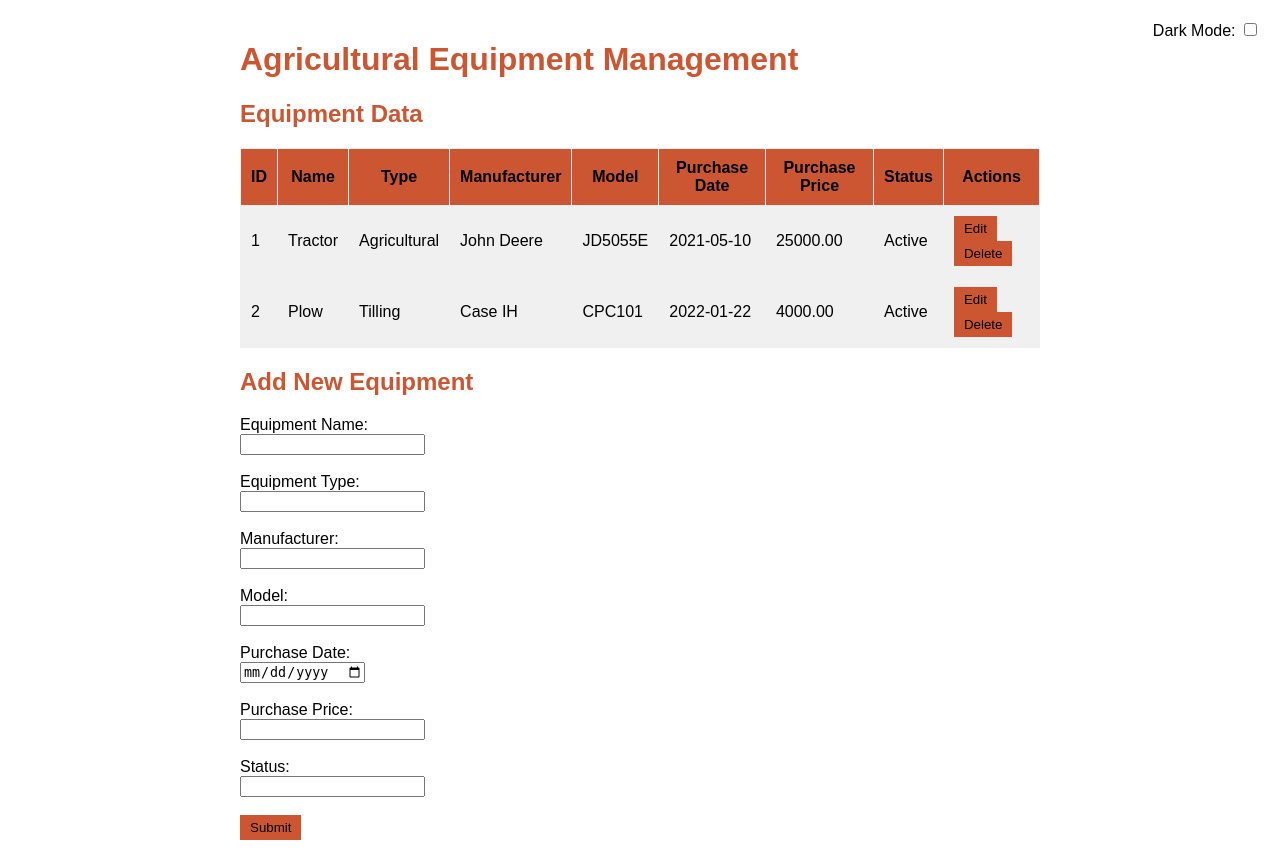
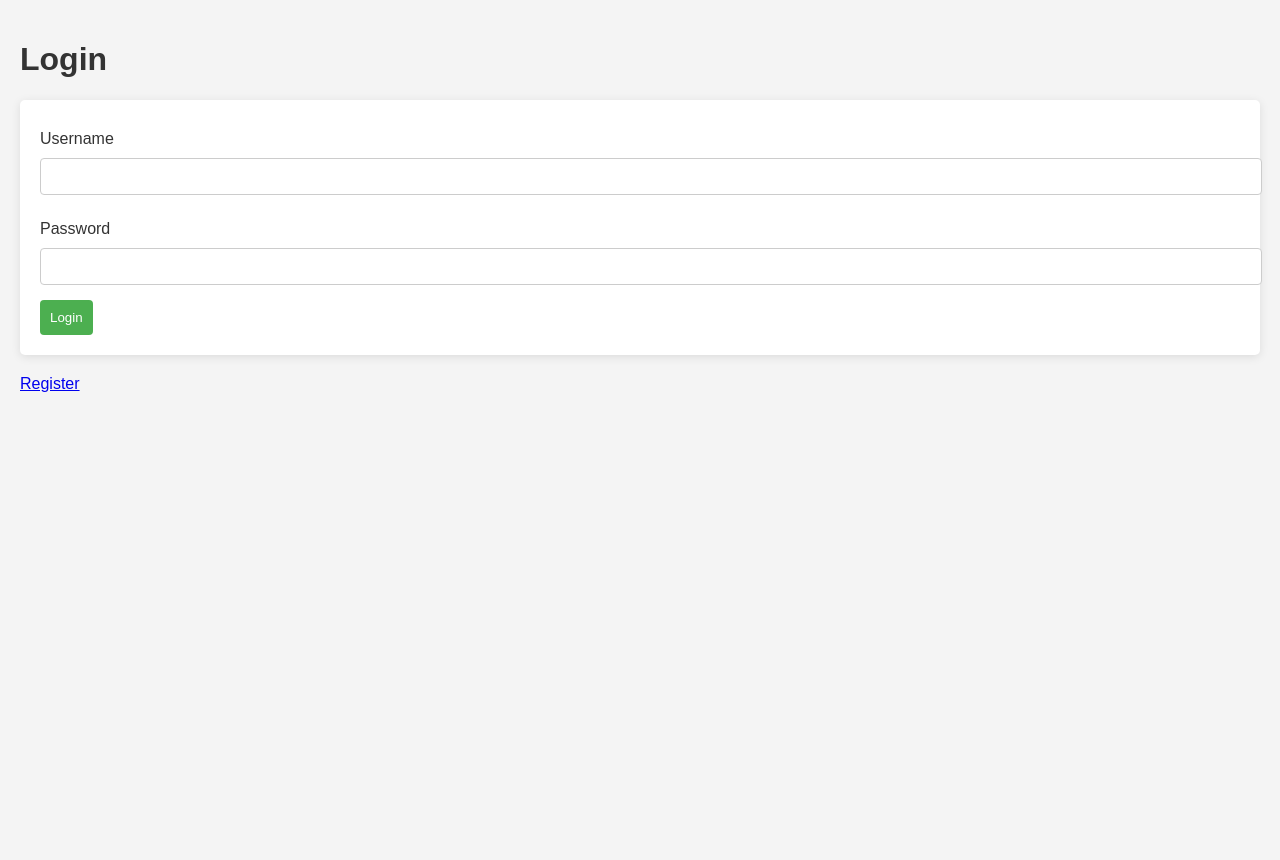
Before and after one commit to Shree-Pai/DBMS, a Flask app: page / in a window 1280 px wide. After the commit the page ends 392 px from the top, so only its background shows below. Run offline with Flask 3, Linux system fonts and the light colour scheme; data comes from the database, SQL or seed files in the repository; both versions use the stored data as it was after the commit.

Commit message:
added login and registration

```diff
--- a/app.py
+++ b/app.py
@@ -1,96 +1,159 @@
-from flask import Flask, render_template, request, redirect
+from flask import Flask, render_template, request, redirect, url_for, session, flash
 import mysql.connector
+from werkzeug.security import generate_password_hash, check_password_hash
 
 app = Flask(__name__)
+app.secret_key = 'your_secret_key'  # Required to use session
 
-# MySQL database connection
+# Database connection
 def get_db_connection():
     return mysql.connector.connect(
         host="localhost",
         username="root",
-        password="",
+        password="",  # Set your MySQL password
         database="agricultureequipment"
     )
 
-# Home route to display data and handle form submission
-@app.route('/', methods=['GET', 'POST'])
+# Route for the home page (Login Page)
+@app.route('/')
 def index():
-    conn = get_db_connection()
-    cursor = conn.cursor()
+    return render_template('login.html')
 
-    # Handle form submission (POST request)
+# Route for the registration page
+@app.route('/register', methods=['GET', 'POST'])
+def register():
     if request.method == 'POST':
+        username = request.form['username']
+        password = request.form['password']
+        hashed_password = generate_password_hash(password)  # Hashing the password for security
+
+        # Save user to the database
+        db = get_db_connection()
+        cursor = db.cursor()
+        cursor.execute("INSERT INTO users (username, password) VALUES (%s, %s)", (username, hashed_password))
+        db.commit()
+        cursor.close()
+        db.close()
+
+        flash('Registration successful! You can now login.', 'success')
+        return redirect(url_for('index'))
+
+    return render_template('register.html')
+
+# Route for login
+@app.route('/login', methods=['POST'])
+def login():
+    username = request.form['username']
+    password = request.form['password']
+
+    db = get_db_connection()
+    cursor = db.cursor()
+    cursor.execute("SELECT * FROM users WHERE username = %s", (username,))
+    user = cursor.fetchone()
+    cursor.close()
+    db.close()
+
+    if user and check_password_hash(user[2], password):  # Assuming password is in 2nd column
+        session['user_id'] = user[0]  # Store user ID in session
+        session['username'] = user[1]  # Store username in session
+        return redirect(url_for('equipment_details'))  # Redirect to equipment details
+    else:
+        flash('Login failed. Check your username or password.', 'danger')
+        return redirect(url_for('index'))
+
+# Route for the equipment details page
+@app.route('/equipment_details', methods=['GET', 'POST'])
+def equipment_details():
+    if 'user_id' not in session:
+        return redirect(url_for('index'))  # Redirect to login if not logged in
+
+    db = get_db_connection()
+    cursor = db.cursor()
+
+    if request.method == 'POST':
+        # Insert new equipment data
         name = request.form['name']
-        type = request.form['type']
+        type_ = request.form['type']
         manufacturer = request.form['manufacturer']
         model = request.form['model']
         purchase_date = request.form['purchase_date']
         purchase_price = request.form['purchase_price']
         status = request.form['status']
 
-        # Insert data into the 'equipment' table
-        sql = "INSERT INTO equipment (name, type, manufacturer, model, purchase_date, purchase_price, status) VALUES (%s, %s, %s, %s, %s, %s, %s)"
-        val = (name, type, manufacturer, model, purchase_date, purchase_price, status)
-        cursor.execute(sql, val)
-        conn.commit()
+        cursor.execute("""
+            INSERT INTO equipment (name, type, manufacturer, model, purchase_date, purchase_price, status)
+            VALUES (%s, %s, %s, %s, %s, %s, %s)
+        """, (name, type_, manufacturer, model, purchase_date, purchase_price, status))
+        db.commit()
+        flash('Equipment added successfully!', 'success')
 
-        return redirect('/')
-
-    # Fetch data from the 'equipment' table (GET request)
+    # Fetch all equipment data
     cursor.execute("SELECT * FROM equipment")
     equipment_data = cursor.fetchall()
+    cursor.close()
+    db.close()
 
+    return render_template('equipment_details.html', equipment=equipment_data, username=session['username'])
+
+# Route for editing equipment
+@app.route('/edit/<int:equip_id>', methods=['GET', 'POST'])
+def edit_equipment(equip_id):
+    if 'user_id' not in session:
+        return redirect(url_for('index'))  # Redirect to login if not logged in
+
+    db = get_db_connection()
+    cursor = db.cursor()
+
+    if request.method == 'POST':
+        # Update the equipment data in the database
+        name = request.form['name']
+        type_ = request.form['type']
+        manufacturer = request.form['manufacturer']
+        model = request.form['model']
+        purchase_date = request.form['purchase_date']
+        purchase_price = request.form['purchase_price']
+        status = request.form['status']
+
+        cursor.execute("""
+            UPDATE equipment
+            SET name = %s, type = %s, manufacturer = %s, model = %s, purchase_date = %s, purchase_price = %s, status = %s
+            WHERE id = %s
+        """, (name, type_, manufacturer, model, purchase_date, purchase_price, status, equip_id))
+        db.commit()
+        cursor.close()
+        db.close()
+        flash('Equipment updated successfully!', 'success')
+        return redirect(url_for('equipment_details'))
+
+    # Fetch the current equipment details to pre-fill the form
+    cursor.execute("SELECT * FROM equipment WHERE id = %s", (equip_id,))
+    equipment = cursor.fetchone()
     cursor.close()
-    conn.close()
+    db.close()
 
-    return render_template('index.html', equipment=equipment_data)
+    return render_template('edit_equipment.html', equipment=equipment)
 
-# Route to update (edit) equipment
-@app.route('/edit/<int:id>', methods=['POST'])
-def edit_equipment(id):
-    conn = get_db_connection()
-    cursor = conn.cursor()
+# Route for deleting equipment
+@app.route('/delete/<int:equip_id>')
+def delete_equipment(equip_id):
+    if 'user_id' not in session:
+        return redirect(url_for('index'))  # Redirect to login if not logged in
 
-    # Fetch the updated data from the form
-    name = request.form['name']
-    type = request.form['type']
-    manufacturer = request.form['manufacturer']
-    model = request.form['model']
-    purchase_date = request.form['purchase_date']
-    purchase_price = request.form['purchase_price']
-    status = request.form['status']
+    db = get_db_connection()
+    cursor = db.cursor()
+    cursor.execute("DELETE FROM equipment WHERE id = %s", (equip_id,))
+    db.commit()
+    cursor.close()
+    db.close()
 
-    # Update the record in the 'equipment' table
-    sql = """
-        UPDATE equipment
-        SET name = %s, type = %s, manufacturer = %s, model = %s, purchase_date = %s, purchase_price = %s, status = %s
-        WHERE id = %s
-    """
-    val = (name, type, manufacturer, model, purchase_date, purchase_price, status, id)
-    cursor.execute(sql, val)
-    conn.commit()
+    flash('Equipment deleted successfully!', 'success')
+    return redirect(url_for('equipment_details'))
 
-    cursor.close()
-    conn.close()
+# Route for logout
+@app.route('/logout')
+def logout():
+    session.clear()
+    return redirect(url_for('index'))
 
-    # Redirect back to the home page after updating
-    return redirect('/')
-
-# Route to delete equipment
-@app.route('/delete/<int:id>', methods=['POST'])
-def delete_equipment(id):
-    conn = get_db_connection()
-    cursor = conn.cursor()
-
-    # Delete the record from the 'equipment' table where the id matches
-    sql = "DELETE FROM equipment WHERE id = %s"
-    cursor.execute(sql, (id,))
-    conn.commit()
-
-    cursor.close()
-    conn.close()
-
-    return redirect('/')
-
-if __name__ == "__main__":
+if __name__ == '__main__':
     app.run(debug=True)
--- a/static/styles.css
+++ b/static/styles.css
@@ -1,82 +1,147 @@
-/* Base styles */
-:root {
-    --background-color: #ffffff;
-    --text-color: #000000;
-    --primary-color: #cc5631;
-    --secondary-color: #f0f0f0;
+/* General Styles */
+body {
+    font-family: Arial, sans-serif;
+    background-color: var(--background-color);
+    color: var(--text-color);
+    margin: 0;
+    padding: 20px;
+    transition: background-color 0.3s ease, color 0.3s ease;
 }
 
-[data-theme="dark"] {
-    --background-color: #2e2e2e;
-    --text-color: #ffffff;
-    --primary-color: #cc5631;
-    --secondary-color: #3e3e3e;
+:root {
+    --background-color: #f4f4f4; /* Light background */
+    --text-color: #333; /* Light text color */
 }
 
-body {
-    background-color: var(--background-color);
-    color: var(--text-color);
-    font-family: Arial, sans-serif;
-    margin: 0;
-    padding: 20px;
+[data-theme='dark'] {
+    --background-color: #1e1e1e; /* Dark background */
+    --text-color: #f5f5f5; /* Dark text color */
 }
 
-.container {
-    max-width: 800px;
-    margin: 0 auto;
+/* Rest of your styles... */
+h1 {
+    color: var(--heading-color);
 }
 
-h1, h2 {
-    color: var(--primary-color);
-}
-
-table {
-    width: 100%;
-    border-collapse: collapse;
+/* Form Styles */
+form {
+    background-color: var(--form-background-color, #fff);
+    padding: 20px;
+    border-radius: 5px;
+    box-shadow: 0 2px 10px rgba(0, 0, 0, 0.1);
     margin-bottom: 20px;
 }
 
-th, td {
-    padding: 10px;
-    border: 1px solid var(--secondary-color);
+label {
+    display: block;
+    margin: 10px 0 5px;
 }
 
-th {
-    background-color: var(--primary-color);
-    color: var(--text-color);
-}
-
-td {
-    background-color: var(--secondary-color);
-}
-
-button {
-    padding: 5px 10px;
-    background-color: var(--primary-color);
-    border: none;
-    color: var(--text-color);
-    cursor: pointer;
-}
-
-button:hover {
-    background-color: var(--primary-color);
+input[type="text"],
+input[type="password"],
+input[type="date"],
+input[type="number"] {
+    width: 100%;
+    padding: 10px;
+    margin: 5px 0 15px;
+    border: 1px solid var(--input-border-color, #ccc);
+    border-radius: 4px;
 }
 
 input[type="submit"] {
-    padding: 5px 10px;
-    background-color: var(--primary-color);
+    background-color: var(--button-background-color, #4CAF50);
+    color: white;
     border: none;
-    color: var(--text-color);
+    border-radius: 4px;
+    padding: 10px;
     cursor: pointer;
 }
 
 input[type="submit"]:hover {
-    background-color: var(--primary-color);
+    background-color: var(--button-hover-color, #45a049);
 }
 
-/* Theme toggle switch */
-.theme-toggle {
-    position: fixed;
-    top: 20px;
-    right: 20px;
+/* Table Styles */
+table {
+    width: 100%;
+    border-collapse: collapse;
+    margin-top: 20px;
 }
+
+th, td {
+    border: 1px solid var(--table-border-color, #ddd);
+    padding: 8px;
+    text-align: left;
+}
+
+th {
+    background-color: var(--table-header-background-color, #f2f2f2);
+}
+
+tr:hover {
+    background-color: var(--table-row-hover-color, #f1f1f1);
+}
+
+/* Flash Messages */
+.flash {
+    padding: 10px;
+    margin: 10px 0;
+    border-radius: 4px;
+}
+
+.flash.success {
+    background-color: #dff0d8; /* Light green */
+    color: #3c763d; /* Dark green */
+}
+
+.flash.danger {
+    background-color: #f2dede; /* Light red */
+    color: #a94442; /* Dark red */
+}
+
+/* Dark Mode Styles */
+body.dark-mode {
+    --background-color: #1e1e1e;
+    --text-color: #f5f5f5;
+    --heading-color: #4CAF50;
+}
+
+form.dark-mode {
+    --form-background-color: #2c2c2c;
+}
+
+input[type="text"].dark-mode,
+input[type="password"].dark-mode,
+input[type="date"].dark-mode,
+input[type="number"].dark-mode {
+    --input-border-color: #666;
+    background-color: #3e3e3e;
+    color: #f5f5f5;
+}
+
+input[type="submit"].dark-mode {
+    --button-background-color: #007bff;
+}
+
+input[type="submit"].dark-mode:hover {
+    --button-hover-color: #0056b3;
+}
+
+table.dark-mode {
+    --table-border-color: #555;
+}
+
+th.dark-mode {
+    --table-header-background-color: #3e3e3e;
+}
+
+tr.dark-mode:hover {
+    --table-row-hover-color: #4a4a4a;
+}
+
+/* Responsive Styles */
+@media (max-width: 600px) {
+    form, table {
+        width: 100%;
+    }
+}
--- a/templates/index.html
+++ b/templates/equipment_details.html
@@ -7,10 +7,11 @@
     <link rel="stylesheet" href="{{ url_for('static', filename='styles.css') }}">
 </head>
 <body>
-    <div class="theme-toggle">
+    <!-- <div class="theme-toggle">
         <label for="themeSwitch">Dark Mode:</label>
+        <button onclick="toggleDarkMode()">Toggle Dark Mode</button>
         <input type="checkbox" id="themeSwitch" onclick="toggleTheme()">
-    </div>
+    </div> -->
 
     <div class="container">
         <h1>Agricultural Equipment Management</h1>
@@ -88,25 +89,25 @@
 
     <script>
         // Function to switch themes and store preference in localStorage
-        function toggleTheme() {
-            const themeSwitch = document.getElementById('themeSwitch');
-            if (themeSwitch.checked) {
-                document.documentElement.setAttribute('data-theme', 'dark');
-                localStorage.setItem('theme', 'dark');
-            } else {
-                document.documentElement.setAttribute('data-theme', 'light');
-                localStorage.setItem('theme', 'light');
-            }
-        }
+        // function toggleTheme() {
+        //     const themeSwitch = document.getElementById('themeSwitch');
+        //     if (themeSwitch.checked) {
+        //         document.documentElement.setAttribute('data-theme', 'dark');
+        //         localStorage.setItem('theme', 'dark');
+        //     } else {
+        //         document.documentElement.setAttribute('data-theme', 'light');
+        //         localStorage.setItem('theme', 'light');
+        //     }
+        // }
 
-        // Load stored theme on page load
-        window.onload = function() {
-            const storedTheme = localStorage.getItem('theme') || 'light';
-            document.documentElement.setAttribute('data-theme', storedTheme);
-            if (storedTheme === 'dark') {
-                document.getElementById('themeSwitch').checked = true;
-            }
-        };
+        // // Load stored theme on page load
+        // window.onload = function() {
+        //     const storedTheme = localStorage.getItem('theme') || 'light';
+        //     document.documentElement.setAttribute('data-theme', storedTheme);
+        //     if (storedTheme === 'dark') {
+        //         document.getElementById('themeSwitch').checked = true;
+        //     }
+        // };
 
         // Edit equipment function (same as previous)
         function editEquipment(id, name, type, manufacturer, model, purchase_date, purchase_price, status) {
--- /dev/null
+++ b/templates/login.html
@@ -0,0 +1,22 @@
+<!DOCTYPE html>
+<html lang="en">
+<head>
+    <meta charset="UTF-8">
+    <meta name="viewport" content="width=device-width, initial-scale=1.0">
+    <link rel="stylesheet" href="{{ url_for('static', filename='styles.css') }}">
+    <title>Login</title>
+</head>
+<body>
+    <h1>Login</h1>
+    <form action="{{ url_for('login') }}" method="POST">
+        <label for="username">Username</label>
+        <input type="text" name="username" required><br>
+
+        <label for="password">Password</label>
+        <input type="password" name="password" required><br>
+
+        <input type="submit" value="Login">
+    </form>
+    <a href="{{ url_for('register') }}">Register</a>
+</body>
+</html>
```
Also changed, not shown: agriculture_equipment.sql (+7 -0 lines), templates/dashboard.html (added, +45 -0 lines), templates/edit_equipment.html (added, +38 -0 lines), templates/register.html (added, +22 -0 lines).
